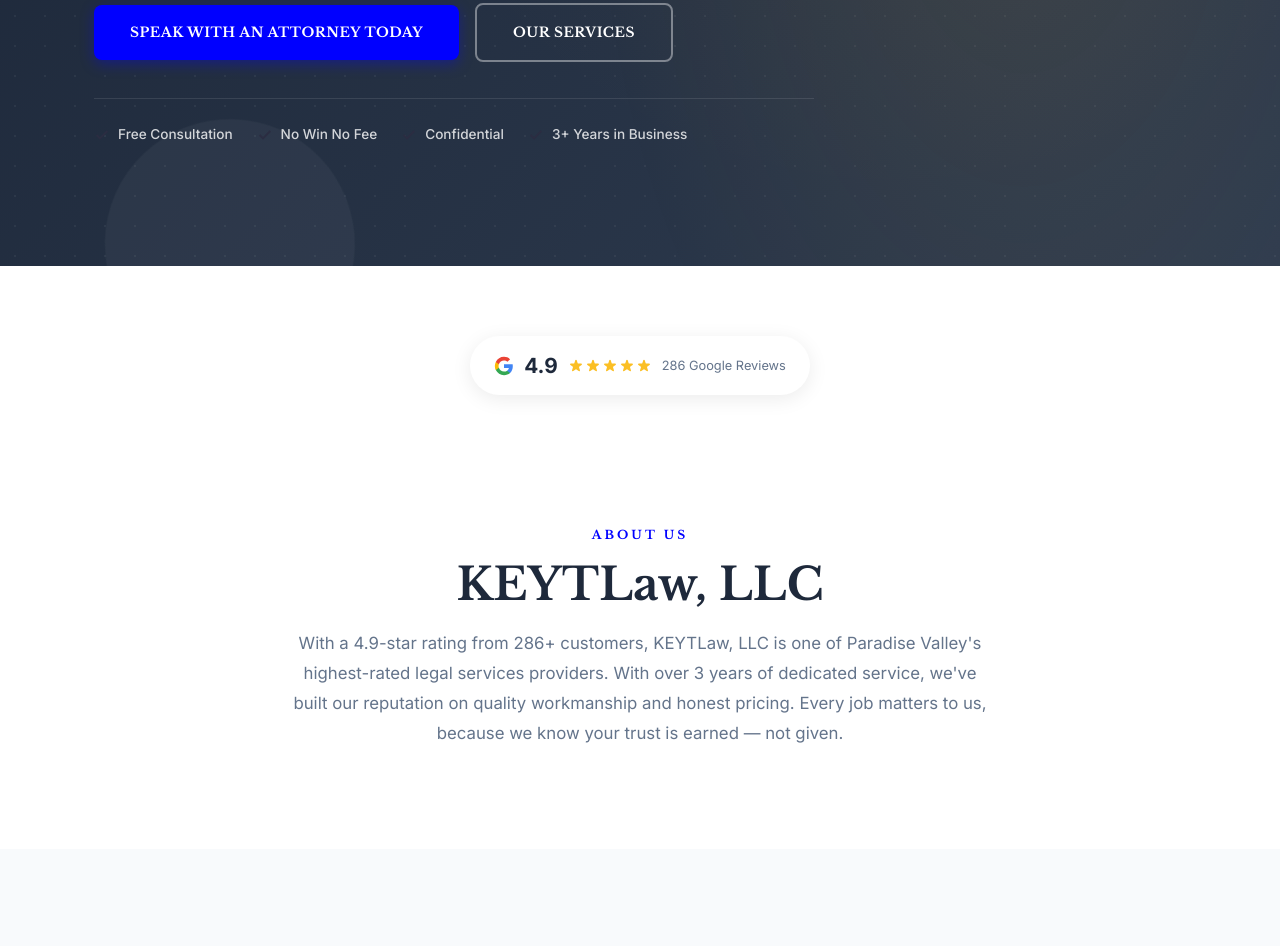
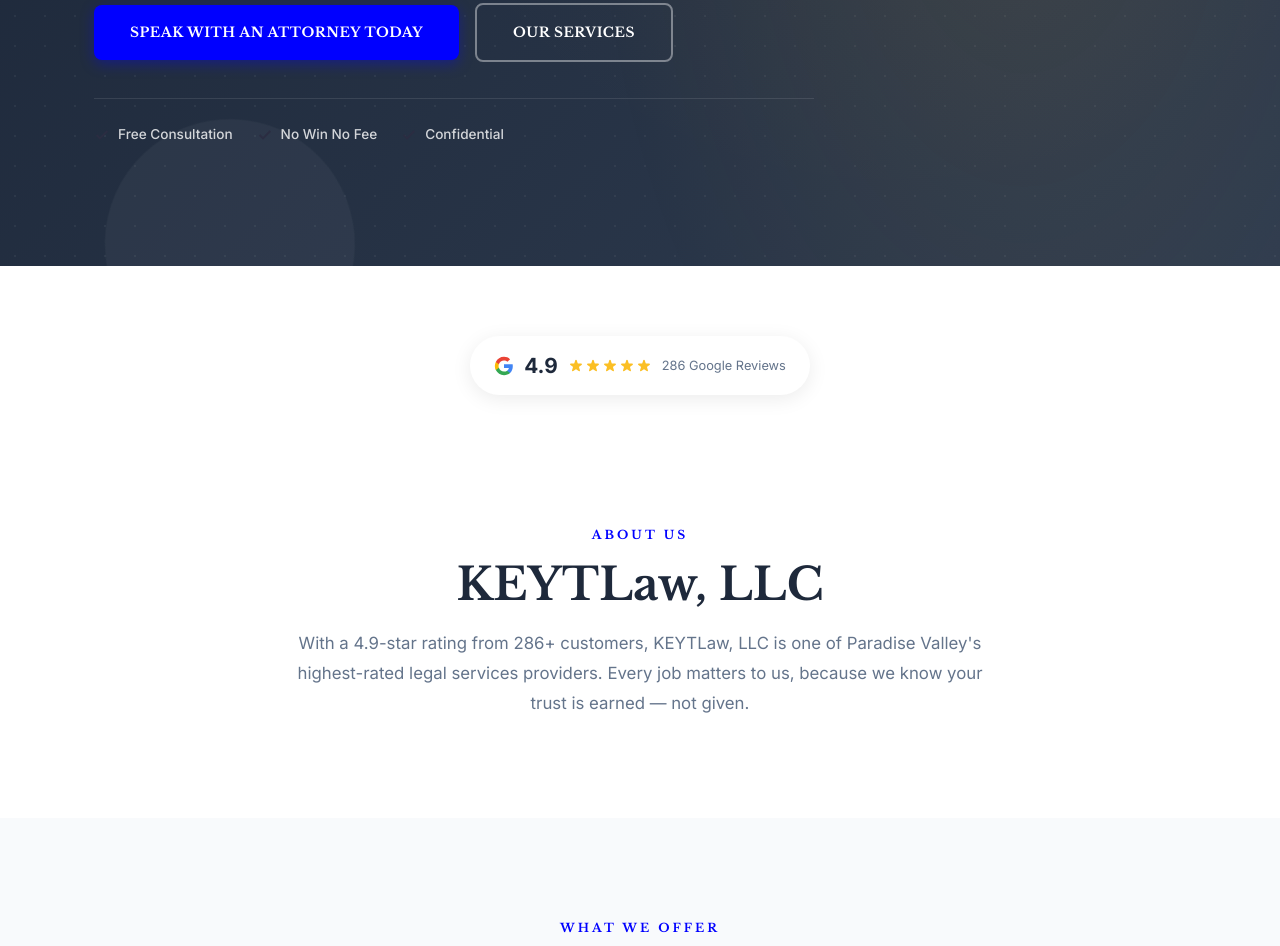
Before and after one commit to axiom-experiment/preview-keytlaw-llc, a plain HTML site: page index.html in a window 1280 px wide. Shown: the part 599-1545 px from the top of the page. Drawn offline with nearby package versions, Linux system fonts and the light colour scheme.

Commit message:
Deploy premium website preview

```diff
--- a/index.html
+++ b/index.html
@@ -958,7 +958,7 @@ img { max-width: 100%; height: auto; display: block; }
         <a href="#services" class="btn btn-outline">Our Services</a>
       </div>
       <div class="hero-trust">
-        <div class="trust-item"><svg width="16" height="16" viewBox="0 0 24 24" fill="none" stroke="currentColor" stroke-width="3"><polyline points="20 6 9 17 4 12"/></svg><span>Free Consultation</span></div><div class="trust-item"><svg width="16" height="16" viewBox="0 0 24 24" fill="none" stroke="currentColor" stroke-width="3"><polyline points="20 6 9 17 4 12"/></svg><span>No Win No Fee</span></div><div class="trust-item"><svg width="16" height="16" viewBox="0 0 24 24" fill="none" stroke="currentColor" stroke-width="3"><polyline points="20 6 9 17 4 12"/></svg><span>Confidential</span></div><div class="trust-item"><svg width="16" height="16" viewBox="0 0 24 24" fill="none" stroke="currentColor" stroke-width="3"><polyline points="20 6 9 17 4 12"/></svg><span>3+ Years in Business</span></div>
+        <div class="trust-item"><svg width="16" height="16" viewBox="0 0 24 24" fill="none" stroke="currentColor" stroke-width="3"><polyline points="20 6 9 17 4 12"/></svg><span>Free Consultation</span></div><div class="trust-item"><svg width="16" height="16" viewBox="0 0 24 24" fill="none" stroke="currentColor" stroke-width="3"><polyline points="20 6 9 17 4 12"/></svg><span>No Win No Fee</span></div><div class="trust-item"><svg width="16" height="16" viewBox="0 0 24 24" fill="none" stroke="currentColor" stroke-width="3"><polyline points="20 6 9 17 4 12"/></svg><span>Confidential</span></div>
       </div>
     </div>
   </div>
@@ -982,7 +982,7 @@ img { max-width: 100%; height: auto; display: block; }
   <div class="container">
     <span class="section-label reveal">About Us</span>
     <h2 class="section-title reveal">KEYTLaw, LLC</h2>
-    <p class="about-text reveal">With a 4.9-star rating from 286+ customers, KEYTLaw, LLC is one of Paradise Valley&#x27;s highest-rated legal services providers. With over 3 years of dedicated service, we&#x27;ve built our reputation on quality workmanship and honest pricing. Every job matters to us, because we know your trust is earned — not given.</p>
+    <p class="about-text reveal">With a 4.9-star rating from 286+ customers, KEYTLaw, LLC is one of Paradise Valley&#x27;s highest-rated legal services providers. Every job matters to us, because we know your trust is earned — not given.</p>
   </div>
 </section>
 
```
